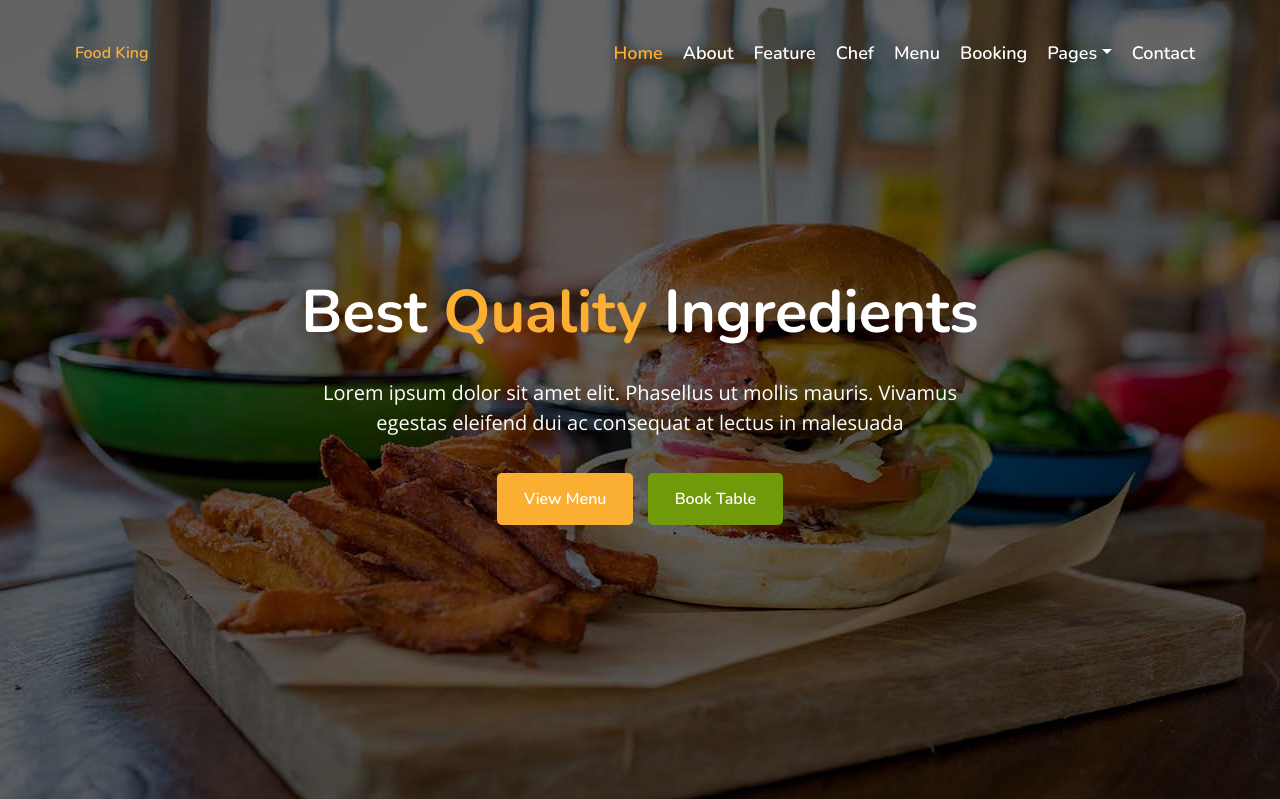
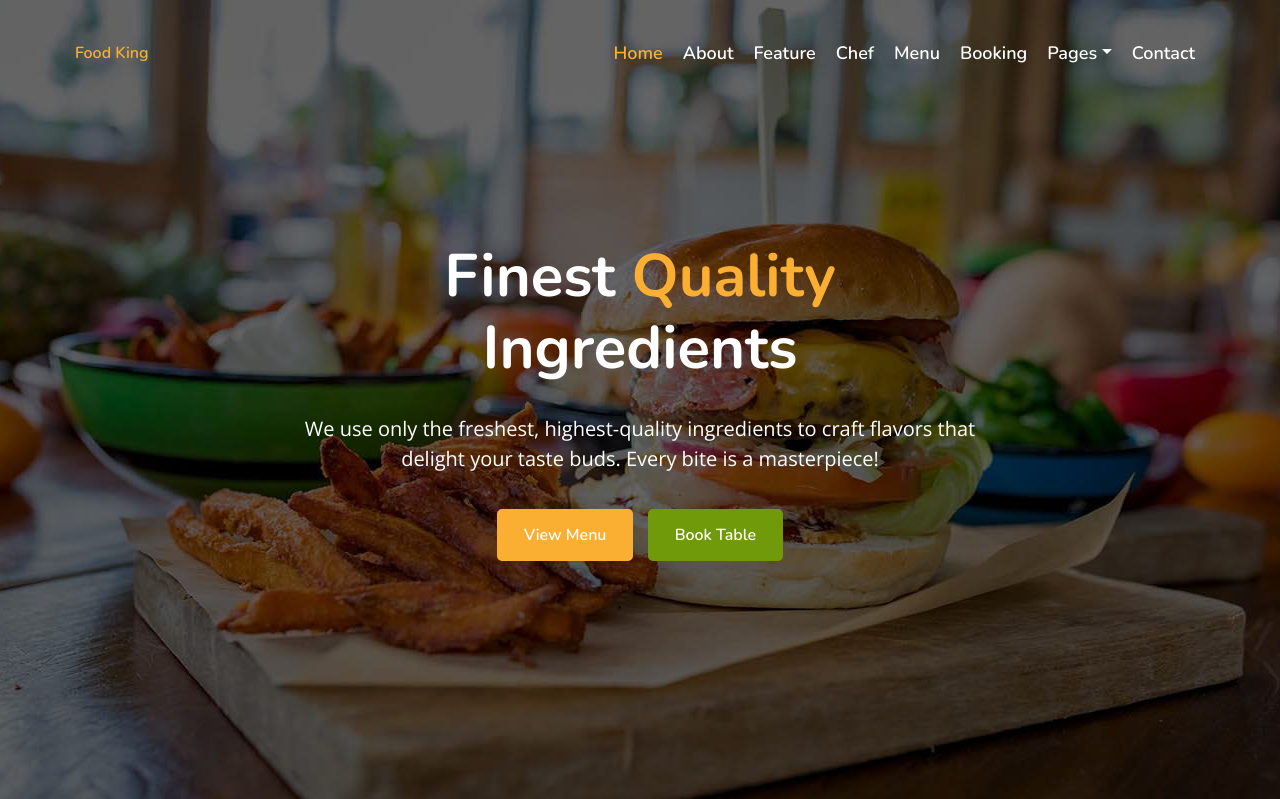
Before and after one commit to an3-bit/hotelApp, a Django app: page / in a window 1280 px wide. Shown: the top 799 px of the page. Run offline with Django 5.2, Linux system fonts and the light colour scheme; some libraries are stand-ins or nearby versions.

Commit message:
index/landing

```diff
--- a/templates/index.html
+++ b/templates/index.html
@@ -58,7 +58,6 @@
         </div>
         <!-- Nav Bar End -->
 
-
 <!-- Carousel Start -->
 <div class="carousel">
     <div class="container-fluid">
@@ -68,9 +67,9 @@
                     <img src="/static/img/carousel-1.jpg" alt="Image">
                 </div>
                 <div class="carousel-text">
-                            <h1>Best <span>Quality</span> Ingredients</h1>
+                    <h1>Finest <span>Quality</span> Ingredients</h1>
                     <p>
-                                Lorem ipsum dolor sit amet elit. Phasellus ut mollis mauris. Vivamus egestas eleifend dui ac consequat at lectus in malesuada
+                        We use only the freshest, highest-quality ingredients to craft flavors that delight your taste buds. Every bite is a masterpiece!
                     </p>
                     <div class="carousel-btn">
                         <a class="btn custom-btn" href="">View Menu</a>
@@ -83,9 +82,9 @@
                     <img src="/static/img/carousel-2.jpg" alt="Image">
                 </div>
                 <div class="carousel-text">
-                            <h1>World’s <span>Best</span> Chef</h1>
+                    <h1>World-Class <span>Chefs</span></h1>
                     <p>
-                                Morbi sagittis turpis id suscipit feugiat. Suspendisse eu augue urna. Morbi sagittis, orci sodales varius fermentum, tortor
+                        Our expert chefs bring passion and creativity to every dish, crafting exquisite flavors that turn every meal into a culinary experience.
                     </p>
                     <div class="carousel-btn">
                         <a class="btn custom-btn" href="">View Menu</a>
@@ -98,9 +97,9 @@
                     <img src="/static/img/carousel-3.jpg" alt="Image">
                 </div>
                 <div class="carousel-text">
-                            <h1>Fastest Order <span>Delivery</span></h1>
+                    <h1>Lightning-Fast <span>Delivery</span></h1>
                     <p>
-                                Sed ultrices, est eget feugiat accumsan, dui nibh egestas tortor, ut rhoncus nibh ligula euismod quam. Proin pellentesque odio
+                        Craving something delicious? Our speedy delivery service ensures your favorite meals arrive hot and fresh, right at your doorstep!
                     </p>
                     <div class="carousel-btn">
                         <a class="btn custom-btn" href="">View Menu</a>
@@ -112,6 +111,7 @@
     </div>
 </div>
 <!-- Carousel End -->
+
 
 
         <!-- Booking Start -->
```
Lines whose indentation alone changed are shown as unchanged.
